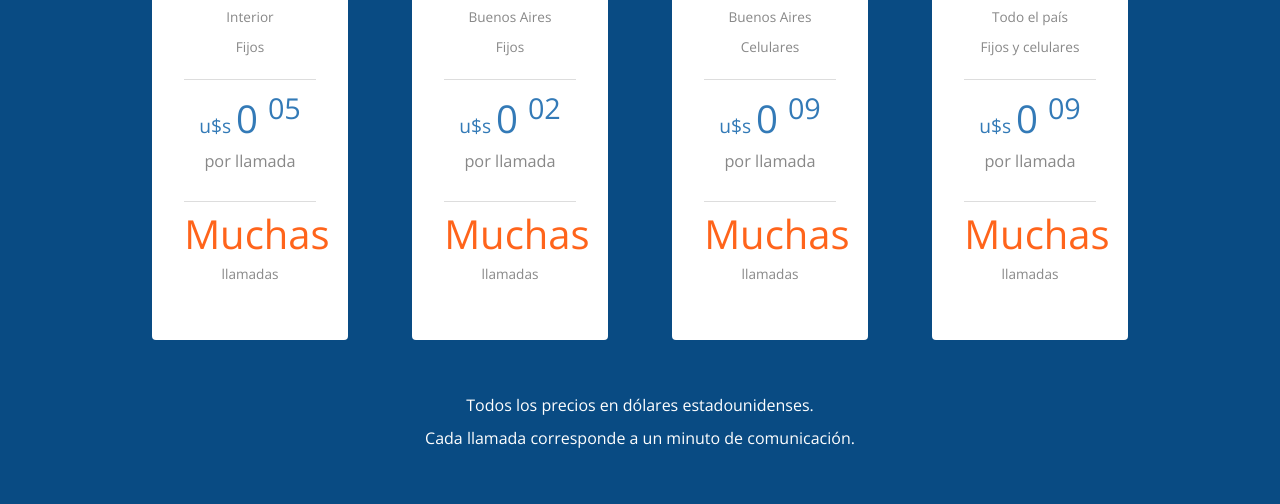
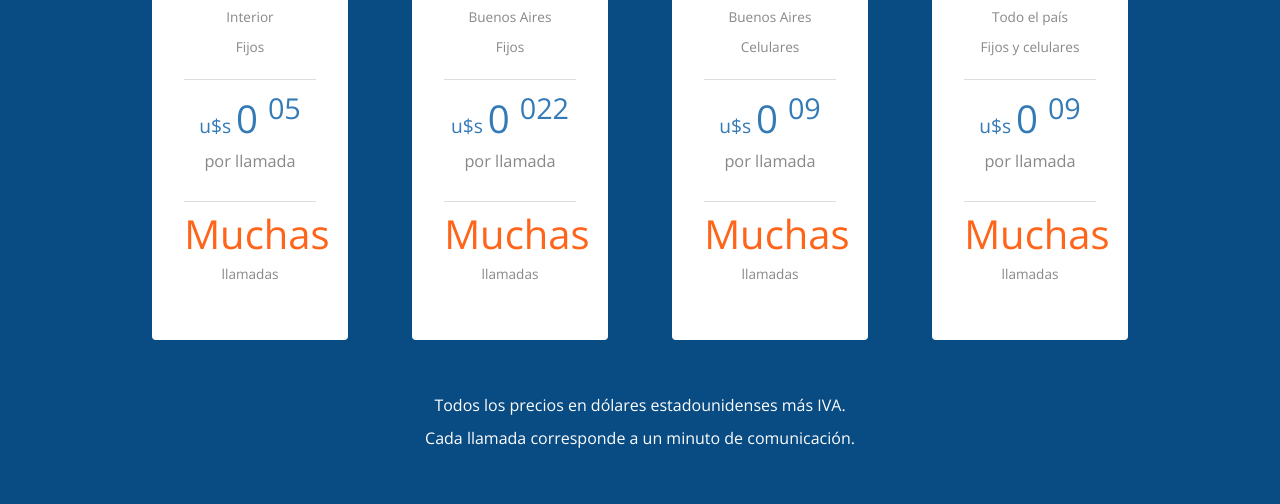
Before and after one commit to netcomsatelital/fonobot, a Jekyll site: the page built from precios.html, in a window 1280 px wide. Shown: the part 673-1177 px from the top of the page. Built offline with Jekyll 4.4.1, drawn with Linux system fonts in a browser that asks for light colours; nearby versions of some CDN libraries.

Commit message:
Cambiado el precio y agregada la leyenda de + IVA en precios.

```diff
--- a/precios.html
+++ b/precios.html
@@ -45,7 +45,7 @@ layout: null
             <div class="col-md-3">
               <div class="price-item">
                 <p class="price-item-title"><span>Argentina</span> <small>Buenos Aires<br>Fijos</small></p>
-                <p class="price-item-price">u$s <span class="price-item-value"><span class="price-item-value-int">0</span>,<sup class="price-item-value-dec">02</sup></span><small> por llamada</small></p>
+                <p class="price-item-price">u$s <span class="price-item-value"><span class="price-item-value-int">0</span>,<sup class="price-item-value-dec">022</sup></span><small> por llamada</small></p>
                 <p class="price-item-notes"><span class="price-item-count">Muchas</span> <small>llamadas</small></p>
               </div>
             </div>
@@ -68,7 +68,7 @@ layout: null
         </div>
 
         <footer>
-          <p>Todos los precios en d&oacute;lares estadounidenses.</p><p>Cada llamada corresponde a un minuto de comunicaci&oacute;n.</p>
+          <p>Todos los precios en d&oacute;lares estadounidenses m&aacute;s IVA.</p><p>Cada llamada corresponde a un minuto de comunicaci&oacute;n.</p>
         </footer>
       </section>
 
```
